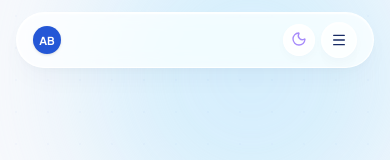
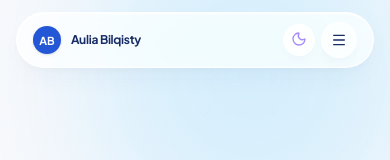
Before and after one commit to auliaablqst/portfolio-auliaablqst, a Next.js app: page / in a window 390 px wide. Shown: the top 160 px of the page. Built offline with nearby package versions, Linux system fonts and the light colour scheme.

Commit message:
feat: sembunyikan nama di navbar saat scroll, sisakan avatar

```diff
--- a/components/Navbar.tsx
+++ b/components/Navbar.tsx
@@ -109,7 +109,7 @@ export function Navbar() {
           {/* Logo / Initials (Left) */}
           <Link
             href="#hero"
-            className="group flex min-h-[38px] items-center gap-2.5 rounded-full pr-1 text-[var(--text)] no-underline transition-transform hover:scale-[1.02] focus-visible:outline-none"
+            className="group flex min-h-[38px] items-center rounded-full pr-1 text-[var(--text)] no-underline transition-transform hover:scale-[1.02] focus-visible:outline-none"
             onClick={() => setMobileMenuOpen(false)}
           >
             <span className="flex h-7 w-7 items-center justify-center rounded-full bg-[var(--primary)] text-[11px] font-bold text-white shadow-sm">
@@ -119,9 +119,18 @@ export function Navbar() {
                 .slice(0, 2)
                 .join("") || "AB"}
             </span>
-            <span className="hidden text-xs font-bold tracking-tight text-[var(--text)] sm:inline no-underline">
+            <motion.span
+              initial={false}
+              animate={{
+                width: isScrolled ? 0 : "auto",
+                marginLeft: isScrolled ? 0 : 10,
+                opacity: isScrolled ? 0 : 1,
+              }}
+              transition={{ duration: 0.25, ease: "easeInOut" }}
+              className="inline-block overflow-hidden whitespace-nowrap text-xs font-bold tracking-tight text-[var(--text)] no-underline"
+            >
               {SITE_CONFIG.name}
-            </span>
+            </motion.span>
           </Link>
 
           {/* Desktop Nav Items (Center, Spacing adapts to scroll) */}
```
